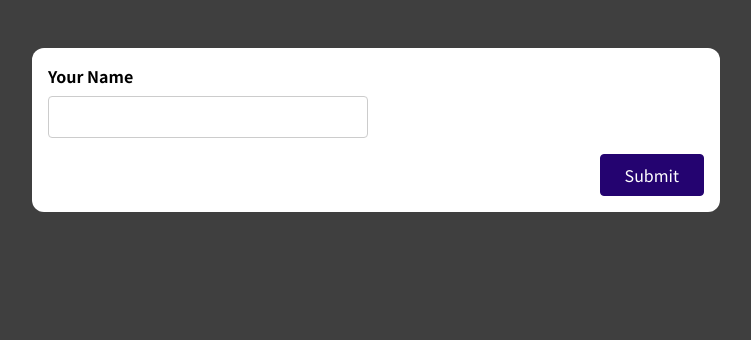
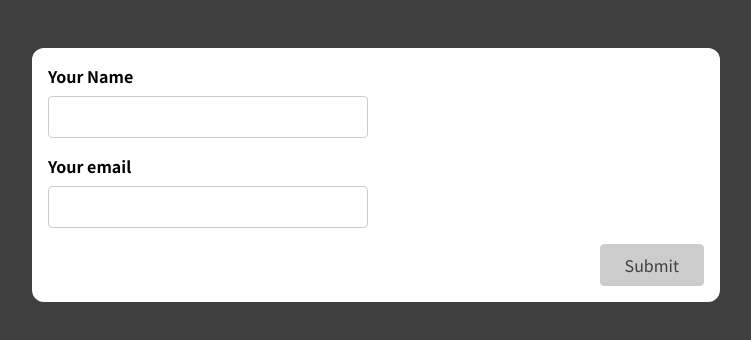
Before and after one commit to Breno-do-val/react-academind, a React (Create React App) app: page / in a window 1280 px wide. Shown: the top 340 px of the page, without its empty margins (264-1015 px from the left). Built offline with nearby package versions, Linux system fonts and the light colour scheme.

Commit message:
add validation for email input

```diff
--- a/src/components/SimpleInput.js
+++ b/src/components/SimpleInput.js
@@ -2,8 +2,21 @@
 
 const SimpleInput = (props) => {
   const [enteredName, setEnteredName] = useState("");
-  const [enteredNameIsValid, setEnteredNameIsValid] = useState(false);
+  const [enteredEmail, setEnteredEmail] = useState("");
   const [enteredNameTouched, setEnteredNameTouched] = useState(false);
+  const [enteredEmailTouched, setEnteredEmailTouched] = useState(false);
+
+  const enteredNameIsValid = enteredName.trim() !== "";
+  const enteredEmailIsValid =
+    enteredEmail.trim() !== "" && enteredEmail.includes("@");
+  const nameInputIsInvalid = !enteredNameIsValid && enteredNameTouched;
+  const emailInputIsInvalid = !enteredEmailIsValid && enteredEmailTouched;
+
+  let formIsValid = false;
+
+  if (enteredNameIsValid && enteredEmailIsValid) {
+    formIsValid = true;
+  }
 
   const nameInputChangeHandler = (event) => {
     setEnteredName(event.target.value);
@@ -11,10 +24,14 @@
 
   const nameInputOnBlurHandler = (event) => {
     setEnteredNameTouched(true);
+  };
 
-    if (enteredName.trim() === "") {
-      return;
-    }
+  const emailInputChangeHandler = (event) => {
+    setEnteredEmail(event.target.value);
+  };
+
+  const emailInputOnBlurHandler = (event) => {
+    setEnteredEmailTouched(true);
   };
 
   const formSubmissionHandler = (event) => {
@@ -22,16 +39,17 @@
 
     setEnteredNameTouched(true);
 
-    if (enteredName.trim() === "") {
-      return;
-    }
-
-    setEnteredNameIsValid(true);
+    setEnteredName("");
+    setEnteredEmail("");
+    setEnteredNameTouched(false);
+    setEnteredEmailTouched(false);
   };
 
-  const nameInputIsInvalid = !enteredNameIsValid && enteredNameTouched;
+  const nameInputClasses = nameInputIsInvalid
+    ? "form-control invalid"
+    : "form-control";
 
-  const nameInputClasses = nameInputIsInvalid
+  const emailInputClasses = emailInputIsInvalid
     ? "form-control invalid"
     : "form-control";
 
@@ -50,8 +68,21 @@
           <p className="error-text">Name must not be empty</p>
         )}
       </div>
+      <div className={emailInputClasses}>
+        <label htmlFor="email">Your email</label>
+        <input
+          type="email"
+          id="email"
+          onBlur={emailInputOnBlurHandler}
+          onChange={emailInputChangeHandler}
+          value={enteredEmail}
+        />
+        {emailInputIsInvalid && (
+          <p className="error-text">Email must not be empty</p>
+        )}
+      </div>
       <div className="form-actions">
-        <button>Submit</button>
+        <button disabled={!formIsValid}>Submit</button>
       </div>
     </form>
   );
--- a/src/index.css
+++ b/src/index.css
@@ -1,11 +1,11 @@
-@import url('https://fonts.googleapis.com/css2?family=Noto+Sans+JP:wght@400;700&display=swap');
+@import url("https://fonts.googleapis.com/css2?family=Noto+Sans+JP:wght@400;700&display=swap");
 
 * {
   box-sizing: border-box;
 }
 
 html {
-  font-family: 'Noto Sans JP', sans-serif;
+  font-family: "Noto Sans JP", sans-serif;
 }
 
 body {
@@ -79,6 +79,15 @@
   border-color: #33059e;
 }
 
+button:disabled,
+button:disabled:hover,
+button:disabled:active {
+  background-color: #ccc;
+  color: #3f3f3f;
+  border-color: #ccc;
+  cursor: not-allowed;
+}
+
 .form-actions {
   text-align: right;
 }
```
